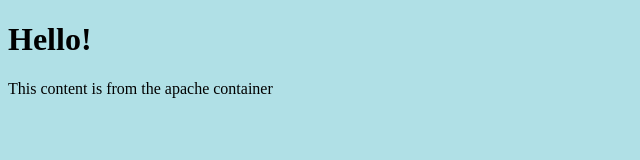
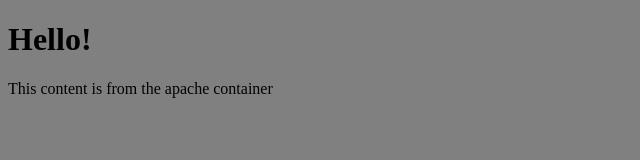
Before and after one commit to psundar6/jenkins-docker-demo, a plain HTML site: page index.html in a window 1280 px wide. Shown: the whole page, without its empty margins (0-640 px from the left). Drawn offline with Linux system fonts and the light colour scheme.

Commit message:
Update index.html
changed BG color to gray

```diff
--- a/index.html
+++ b/index.html
@@ -1,7 +1,7 @@
 <!DOCTYPE html>
 <html>
 <!-- Change the background color, eg: maroon,gray,red,steelblue etc -->
-<body style="background-color:powderblue;">
+<body style="background-color:gray;">
 <h1>Hello!</h1>
 
 <p>This content is from the apache container</p>
```
